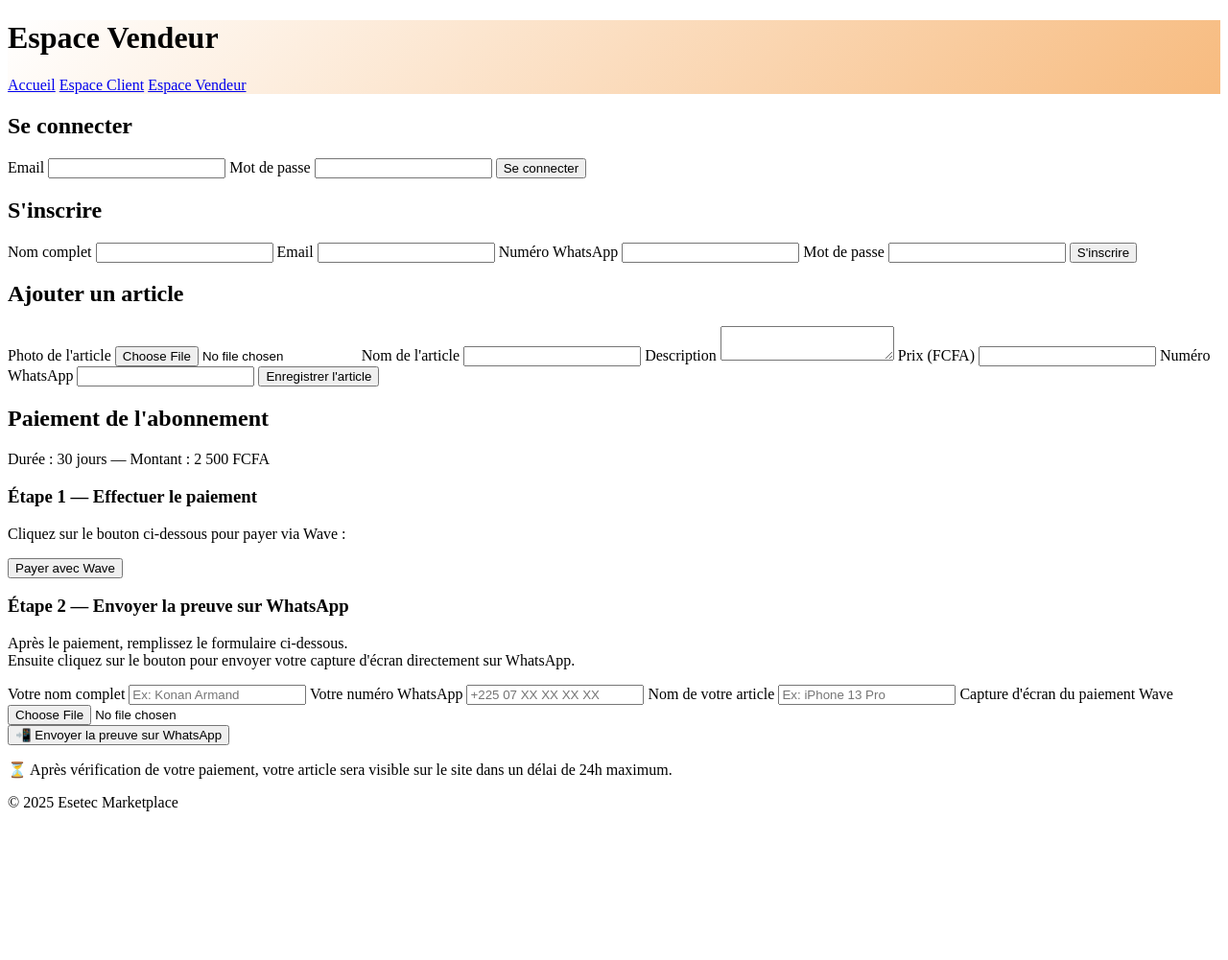
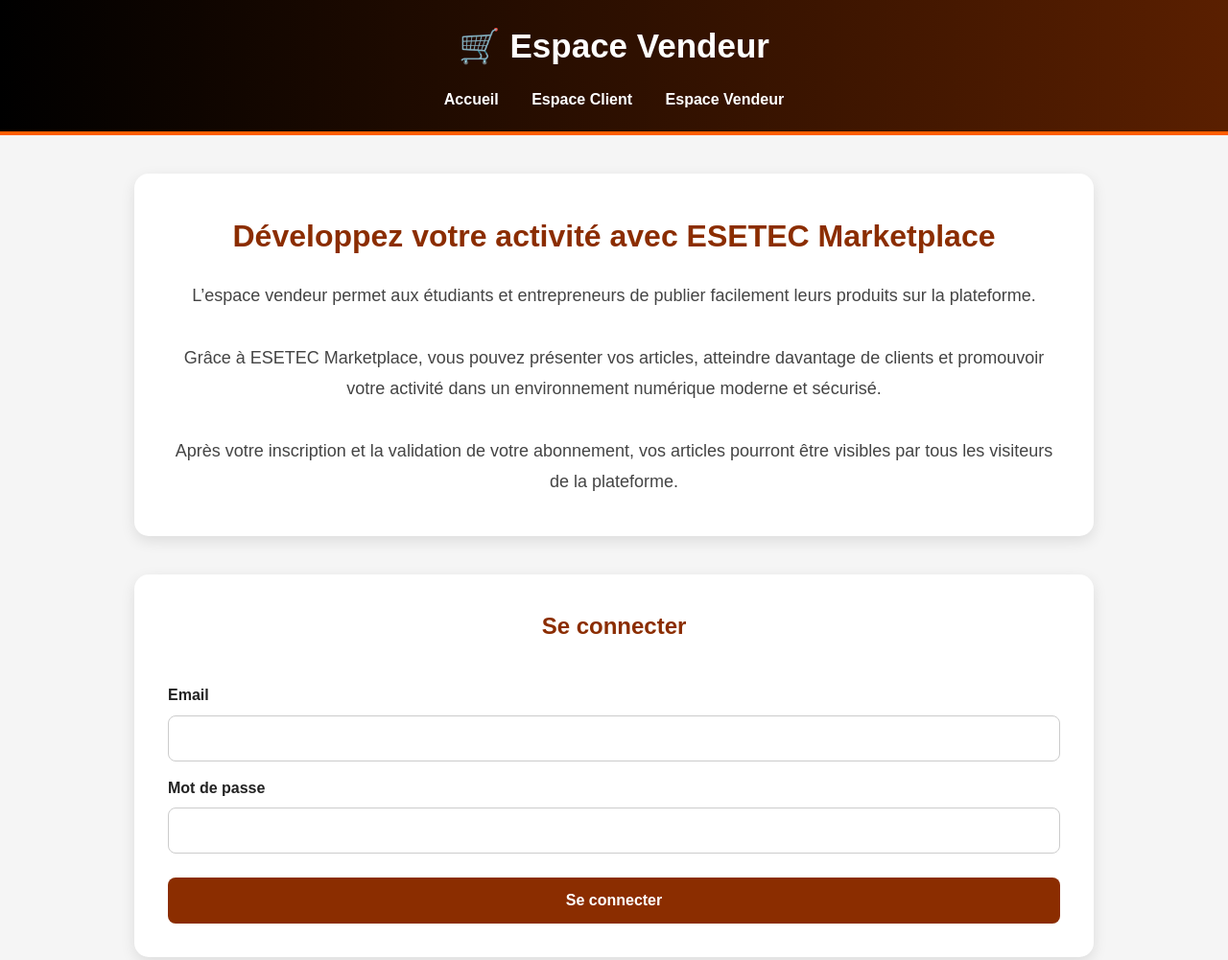
Before and after one commit to moayeeliseleoncek-creator/esetec_market_place, a plain HTML site: page espace_vendeur.html in a window 1280 px wide. Shown: the top 1001 px of the page at 96% size. Before the commit the page ends 862 px from the top, so only its background shows below. Drawn offline with Linux system fonts and the light colour scheme.

Commit message:
Add files via upload

```diff
--- /dev/null
+++ b/espace_client.css
@@ -0,0 +1,183 @@
+/* =========================
+   STYLE GENERAL
+========================= */
+
+*{
+    margin: 0;
+    padding: 0;
+    box-sizing: border-box;
+}
+
+body{
+    font-family: Arial, Helvetica, sans-serif;
+    background: #f5f5f5;
+    color: #222;
+    line-height: 1.6;
+}
+
+/* =========================
+   HEADER
+========================= */
+
+header{
+    background: linear-gradient(to right, #000000, #8b2d00);
+    padding: 20px;
+    text-align: center;
+    border-bottom: 4px solid #ff5e00;
+}
+
+header h1{
+    color: white;
+    font-size: 35px;
+    margin-bottom: 15px;
+}
+
+nav a{
+    color: white;
+    text-decoration: none;
+    margin: 0 15px;
+    font-weight: bold;
+    transition: 0.3s;
+}
+
+nav a:hover{
+    color: #ff5e00;
+}
+
+/* =========================
+   PRESENTATION
+========================= */
+
+.presentation-client{
+    width: 90%;
+    max-width: 1000px;
+    margin: 40px auto;
+    background: white;
+    padding: 40px;
+    border-radius: 15px;
+    text-align: center;
+    box-shadow: 0 5px 15px rgba(0,0,0,0.1);
+}
+
+.presentation-client h2{
+    color: #8b2d00;
+    margin-bottom: 20px;
+    font-size: 32px;
+}
+
+.presentation-client p{
+    font-size: 18px;
+    color: #444;
+    line-height: 1.8;
+}
+
+/* =========================
+   RECHERCHE
+========================= */
+
+#recherche{
+    width: 90%;
+    max-width: 1000px;
+    margin: auto;
+    background: white;
+    padding: 30px;
+    border-radius: 15px;
+    box-shadow: 0 5px 15px rgba(0,0,0,0.1);
+}
+
+#recherche h2{
+    color: #8b2d00;
+    margin-bottom: 20px;
+}
+
+#recherche form{
+    display: flex;
+    gap: 15px;
+    flex-wrap: wrap;
+}
+
+#recherche input,
+#recherche select{
+    flex: 1;
+    padding: 14px;
+    border: 1px solid #ccc;
+    border-radius: 8px;
+    font-size: 16px;
+}
+
+#recherche button{
+    background: #ff5e00;
+    color: white;
+    border: none;
+    padding: 14px 25px;
+    border-radius: 8px;
+    cursor: pointer;
+    font-weight: bold;
+}
+
+#recherche button:hover{
+    background: #cc4b00;
+}
+
+/* =========================
+   ARTICLES
+========================= */
+
+#articles{
+    width: 90%;
+    max-width: 1000px;
+    margin: 40px auto;
+    background: white;
+    padding: 35px;
+    border-radius: 15px;
+    box-shadow: 0 5px 15px rgba(0,0,0,0.1);
+}
+
+#articles h2{
+    color: #8b2d00;
+    text-align: center;
+}
+
+/* =========================
+   FOOTER
+========================= */
+
+footer{
+    background: #000;
+    color: white;
+    text-align: center;
+    padding: 20px;
+    margin-top: 50px;
+    border-top: 4px solid #ff5e00;
+}
+
+/* =========================
+   RESPONSIVE
+========================= */
+
+@media(max-width:768px){
+
+    nav a{
+        display: block;
+        margin: 10px 0;
+    }
+
+    #recherche form{
+        flex-direction: column;
+    }
+
+    .presentation-client,
+    #recherche,
+    #articles{
+        width: 95%;
+        padding: 25px;
+    }
+
+    header h1{
+        font-size: 28px;
+    }
+
+    .presentation-client h2{
+        font-size: 26px;
+    }
+}
--- a/espace_client.html
+++ b/espace_client.html
@@ -1,47 +1,90 @@
 <!DOCTYPE html>
 <html lang="fr">
+
 <head>
     <meta charset="UTF-8">
     <meta name="viewport" content="width=device-width, initial-scale=1.0">
-    <link rel="stylesheet" href="style.css">
+    <link rel="stylesheet" href="espace_client.css">
     <title>Espace Client</title>
 </head>
+
 <body>
 
+    <!-- HEADER -->
     <header>
-        <h1>Espace Client</h1>
+
+        <h1>🛍️ Espace Client</h1>
+
         <nav>
             <a href="index.html">Accueil</a>
             <a href="espace_client.html">Espace Client</a>
             <a href="espace_vendeur.html">Espace Vendeur</a>
         </nav>
+
     </header>
 
     <main>
 
+        <!-- PRESENTATION -->
+        <section class="presentation-client">
+
+            <h2>
+                Découvrez les articles disponibles sur ESETEC Marketplace
+            </h2>
+
+            <p>
+                Explorez différents produits publiés par les vendeurs de la plateforme.
+                Recherchez facilement des vêtements, accessoires, matériels informatiques,
+                fournitures scolaires et bien plus encore.
+                <br><br>
+
+                L’espace client vous permet de trouver rapidement les articles
+                dont vous avez besoin dans un environnement simple, rapide et moderne.
+            </p>
+
+        </section>
+
         <!-- RECHERCHE -->
         <section id="recherche">
+
             <h2>Rechercher un article</h2>
+
             <form>
-                <input type="text" name="recherche" placeholder="Rechercher un article..." />
+
+                <input
+                    type="text"
+                    name="recherche"
+                    placeholder="Rechercher un article..."
+                >
+
                 <select name="categorie">
                     <option>Toutes catégories</option>
                 </select>
-                <button type="submit">Rechercher</button>
+
+                <button type="submit">
+                    Rechercher
+                </button>
+
             </form>
+
         </section>
 
         <!-- ARTICLES -->
         <section id="articles">
+
             <h2>Articles disponibles</h2>
+
             <!-- Les articles publiés par les vendeurs seront affichés ici -->
+
         </section>
 
     </main>
 
+    <!-- FOOTER -->
     <footer>
-        <p>© 2025 Esetec Marketplace</p>
+        <p>© 2025 ESETEC Marketplace</p>
     </footer>
 
 </body>
+
 </html>
--- /dev/null
+++ b/espace_vendeur.css
@@ -0,0 +1,196 @@
+/* =========================
+   STYLE GENERAL
+========================= */
+
+*{
+    margin: 0;
+    padding: 0;
+    box-sizing: border-box;
+}
+
+body{
+    font-family: Arial, Helvetica, sans-serif;
+    background: #f5f5f5;
+    color: #222;
+    line-height: 1.6;
+}
+
+/* =========================
+   HEADER
+========================= */
+
+header{
+    background: linear-gradient(to right, #000000, #5a1f00);
+    padding: 20px;
+    text-align: center;
+    border-bottom: 4px solid #ff5e00;
+}
+
+header h1{
+    color: white;
+    font-size: 35px;
+    margin-bottom: 15px;
+}
+
+nav a{
+    color: white;
+    text-decoration: none;
+    margin: 0 15px;
+    font-weight: bold;
+    transition: 0.3s;
+}
+
+nav a:hover{
+    color: #ff5e00;
+}
+
+/* =========================
+   PRESENTATION
+========================= */
+
+.presentation-vendeur{
+    width: 90%;
+    max-width: 1000px;
+    margin: 40px auto;
+    background: white;
+    padding: 40px;
+    border-radius: 15px;
+    text-align: center;
+    box-shadow: 0 5px 15px rgba(0,0,0,0.1);
+}
+
+.presentation-vendeur h2{
+    color: #8b2d00;
+    margin-bottom: 20px;
+    font-size: 32px;
+}
+
+.presentation-vendeur p{
+    font-size: 18px;
+    color: #444;
+    line-height: 1.8;
+}
+
+/* =========================
+   FORMULAIRES
+========================= */
+
+#connexion,
+#inscription,
+#ajouter_article,
+#paiement{
+    width: 90%;
+    max-width: 1000px;
+    margin: 40px auto;
+    background: white;
+    padding: 35px;
+    border-radius: 15px;
+    box-shadow: 0 5px 15px rgba(0,0,0,0.1);
+}
+
+#connexion h2,
+#inscription h2,
+#ajouter_article h2,
+#paiement h2{
+    color: #8b2d00;
+    margin-bottom: 25px;
+    text-align: center;
+}
+
+form{
+    display: flex;
+    flex-direction: column;
+}
+
+form label{
+    margin-top: 15px;
+    margin-bottom: 8px;
+    font-weight: bold;
+}
+
+form input,
+form textarea{
+    padding: 14px;
+    border: 1px solid #ccc;
+    border-radius: 8px;
+    font-size: 16px;
+}
+
+form textarea{
+    min-height: 120px;
+    resize: vertical;
+}
+
+form button,
+#paiement button{
+    margin-top: 25px;
+    background: #8b2d00;
+    color: white;
+    border: none;
+    padding: 15px;
+    border-radius: 8px;
+    font-size: 16px;
+    font-weight: bold;
+    cursor: pointer;
+}
+
+form button:hover,
+#paiement button:hover{
+    background: #ff5e00;
+}
+
+/* =========================
+   PAIEMENT
+========================= */
+
+#paiement h3{
+    margin-top: 25px;
+    color: #5a1f00;
+}
+
+#paiement p{
+    margin-top: 10px;
+    color: #444;
+}
+
+/* =========================
+   FOOTER
+========================= */
+
+footer{
+    background: #000;
+    color: white;
+    text-align: center;
+    padding: 20px;
+    margin-top: 50px;
+    border-top: 4px solid #ff5e00;
+}
+
+/* =========================
+   RESPONSIVE
+========================= */
+
+@media(max-width:768px){
+
+    nav a{
+        display: block;
+        margin: 10px 0;
+    }
+
+    .presentation-vendeur,
+    #connexion,
+    #inscription,
+    #ajouter_article,
+    #paiement{
+        width: 95%;
+        padding: 25px;
+    }
+
+    header h1{
+        font-size: 28px;
+    }
+
+    .presentation-vendeur h2{
+        font-size: 26px;
+    }
+}
--- a/espace_vendeur.html
+++ b/espace_vendeur.html
@@ -1,102 +1,202 @@
 <!DOCTYPE html>
 <html lang="fr">
+
 <head>
     <meta charset="UTF-8">
     <meta name="viewport" content="width=device-width, initial-scale=1.0">
-    <link rel="stylesheet" href="style.css">
+    <link rel="stylesheet" href="espace_vendeur.css">
     <title>Espace Vendeur</title>
 </head>
+
 <body>
 
+    <!-- HEADER -->
     <header>
-        <h1>Espace Vendeur</h1>
+
+        <h1>🛒 Espace Vendeur</h1>
+
         <nav>
             <a href="index.html">Accueil</a>
             <a href="espace_client.html">Espace Client</a>
             <a href="espace_vendeur.html">Espace Vendeur</a>
         </nav>
+
     </header>
 
     <main>
 
+        <!-- PRESENTATION -->
+        <section class="presentation-vendeur">
+
+            <h2>
+                Développez votre activité avec ESETEC Marketplace
+            </h2>
+
+            <p>
+                L’espace vendeur permet aux étudiants et entrepreneurs de publier
+                facilement leurs produits sur la plateforme.
+                <br><br>
+
+                Grâce à ESETEC Marketplace, vous pouvez présenter vos articles,
+                atteindre davantage de clients et promouvoir votre activité
+                dans un environnement numérique moderne et sécurisé.
+                <br><br>
+
+                Après votre inscription et la validation de votre abonnement,
+                vos articles pourront être visibles par tous les visiteurs
+                de la plateforme.
+            </p>
+
+        </section>
+
         <!-- CONNEXION -->
         <section id="connexion">
+
             <h2>Se connecter</h2>
+
             <form>
+
                 <label>Email</label>
-                <input type="email" name="email" />
+                <input type="email" name="email">
+
                 <label>Mot de passe</label>
-                <input type="password" name="mot_de_passe" />
-                <button type="submit">Se connecter</button>
+                <input type="password" name="mot_de_passe">
+
+                <button type="submit">
+                    Se connecter
+                </button>
+
             </form>
+
         </section>
 
         <!-- INSCRIPTION -->
         <section id="inscription">
+
             <h2>S'inscrire</h2>
+
             <form>
+
                 <label>Nom complet</label>
-                <input type="text" name="nom" />
+                <input type="text" name="nom">
+
                 <label>Email</label>
-                <input type="email" name="email" />
+                <input type="email" name="email">
+
                 <label>Numéro WhatsApp</label>
-                <input type="tel" name="whatsapp" />
+                <input type="tel" name="whatsapp">
+
                 <label>Mot de passe</label>
-                <input type="password" name="mot_de_passe" />
-                <button type="submit">S'inscrire</button>
+                <input type="password" name="mot_de_passe">
+
+                <button type="submit">
+                    S'inscrire
+                </button>
+
             </form>
+
         </section>
 
         <!-- AJOUTER UN ARTICLE -->
         <section id="ajouter_article">
+
             <h2>Ajouter un article</h2>
+
             <form>
+
                 <label>Photo de l'article</label>
-                <input type="file" name="photo" accept="image/*" />
+                <input type="file" name="photo" accept="image/*">
+
                 <label>Nom de l'article</label>
-                <input type="text" name="nom_article" />
+                <input type="text" name="nom_article">
+
                 <label>Description</label>
                 <textarea name="description"></textarea>
+
                 <label>Prix (FCFA)</label>
-                <input type="number" name="prix" />
+                <input type="number" name="prix">
+
                 <label>Numéro WhatsApp</label>
-                <input type="tel" name="whatsapp" />
-                <button type="submit">Enregistrer l'article</button>
+                <input type="tel" name="whatsapp">
+
+                <button type="submit">
+                    Enregistrer l'article
+                </button>
+
             </form>
+
         </section>
 
         <!-- PAIEMENT -->
         <section id="paiement">
+
             <h2>Paiement de l'abonnement</h2>
-            <p>Durée : 30 jours — Montant : 2 500 FCFA</p>
+
+            <p>
+                Durée : 30 jours — Montant : 2 500 FCFA
+            </p>
 
             <!-- ETAPE 1 -->
             <h3>Étape 1 — Effectuer le paiement</h3>
-            <p>Cliquez sur le bouton ci-dessous pour payer via Wave :</p>
+
+            <p>
+                Cliquez sur le bouton ci-dessous pour payer via Wave :
+            </p>
+
             <a href="https://pay.wave.com/m/M_ci_mUsAktmv33Ro/c/ci/" target="_blank">
-                <button type="button">Payer avec Wave</button>
+
+                <button type="button">
+                    Payer avec Wave
+                </button>
+
             </a>
 
             <!-- ETAPE 2 -->
-            <h3>Étape 2 — Envoyer la preuve sur WhatsApp</h3>
+            <h3>
+                Étape 2 — Envoyer la preuve sur WhatsApp
+            </h3>
+
             <p>
-                Après le paiement, remplissez le formulaire ci-dessous.<br>
+                Après le paiement, remplissez le formulaire ci-dessous.
+                <br>
                 Ensuite cliquez sur le bouton pour envoyer votre capture
                 d'écran directement sur WhatsApp.
             </p>
 
             <form id="form_preuve">
+
                 <label>Votre nom complet</label>
-                <input type="text" id="nom_vendeur" placeholder="Ex: Konan Armand" required />
+                <input
+                    type="text"
+                    id="nom_vendeur"
+                    placeholder="Ex: Konan Armand"
+                    required
+                >
 
                 <label>Votre numéro WhatsApp</label>
-                <input type="tel" id="numero_vendeur" placeholder="+225 07 XX XX XX XX" required />
+                <input
+                    type="tel"
+                    id="numero_vendeur"
+                    placeholder="+225 07 XX XX XX XX"
+                    required
+                >
 
                 <label>Nom de votre article</label>
-                <input type="text" id="nom_article_paiement" placeholder="Ex: iPhone 13 Pro" required />
+                <input
+                    type="text"
+                    id="nom_article_paiement"
+                    placeholder="Ex: iPhone 13 Pro"
+                    required
+                >
 
                 <label>Capture d'écran du paiement Wave</label>
-                <input type="file" id="capture_paiement" accept="image/*" required />
+                <input
+                    type="file"
+                    id="capture_paiement"
+                    accept="image/*"
+                    required
+                >
+
             </form>
 
             <button type="button" onclick="envoyerWhatsApp()">
@@ -104,40 +204,57 @@
             </button>
 
             <p>
-                ⏳ Après vérification de votre paiement, votre article sera
-                visible sur le site dans un délai de 24h maximum.
+                ⏳ Après vérification de votre paiement,
+                votre article sera visible sur le site
+                dans un délai de 24h maximum.
             </p>
+
         </section>
 
     </main>
 
+    <!-- FOOTER -->
     <footer>
-        <p>© 2025 Esetec Marketplace</p>
+        <p>© 2025 ESETEC Marketplace</p>
     </footer>
 
     <script>
+
         function envoyerWhatsApp() {
-            var nom     = document.getElementById("nom_vendeur").value;
-            var numero  = document.getElementById("numero_vendeur").value;
+
+            var nom = document.getElementById("nom_vendeur").value;
+            var numero = document.getElementById("numero_vendeur").value;
             var article = document.getElementById("nom_article_paiement").value;
             var fichier = document.getElementById("capture_paiement").files[0];
 
             if (nom === "" || numero === "" || article === "" || !fichier) {
+
                 alert("Veuillez remplir tous les champs et ajouter votre capture d'écran.");
                 return;
+
             }
 
-            var message = "Bonjour, je viens d'effectuer mon paiement Wave pour publier mon article sur Esetec Marketplace.\n\n"
-                        + "Nom complet : " + nom + "\n"
-                        + "Numéro WhatsApp : " + numero + "\n"
-                        + "Article : " + article + "\n\n"
-                        + "Veuillez trouver ci-joint ma capture d'écran du paiement.";
+            var message =
+                "Bonjour, je viens d'effectuer mon paiement Wave pour publier mon article sur Esetec Marketplace.\n\n"
+                + "Nom complet : " + nom + "\n"
+                + "Numéro WhatsApp : " + numero + "\n"
+                + "Article : " + article + "\n\n"
+                + "Veuillez trouver ci-joint ma capture d'écran du paiement.";
 
-            var lienWhatsApp = "https://api.whatsapp.com/send?phone=2250768221911&text=" + encodeURIComponent(message);
+            var lienWhatsApp =
+                "https://api.whatsapp.com/send?phone=2250768221911&text="
+                + encodeURIComponent(message);
+
             window.open(lienWhatsApp, "_blank");
-            alert("WhatsApp est ouvert. Envoyez maintenant votre capture d'écran manuellement dans la conversation.");
+
+            alert(
+                "WhatsApp est ouvert. Envoyez maintenant votre capture d'écran manuellement dans la conversation."
+            );
+
         }
+
     </script>
 
 </body>
+
 </html>
```
Also changed, not shown: index.css (added, +45 -0 lines), index.html (+57 -22 lines), logo.png (added).
